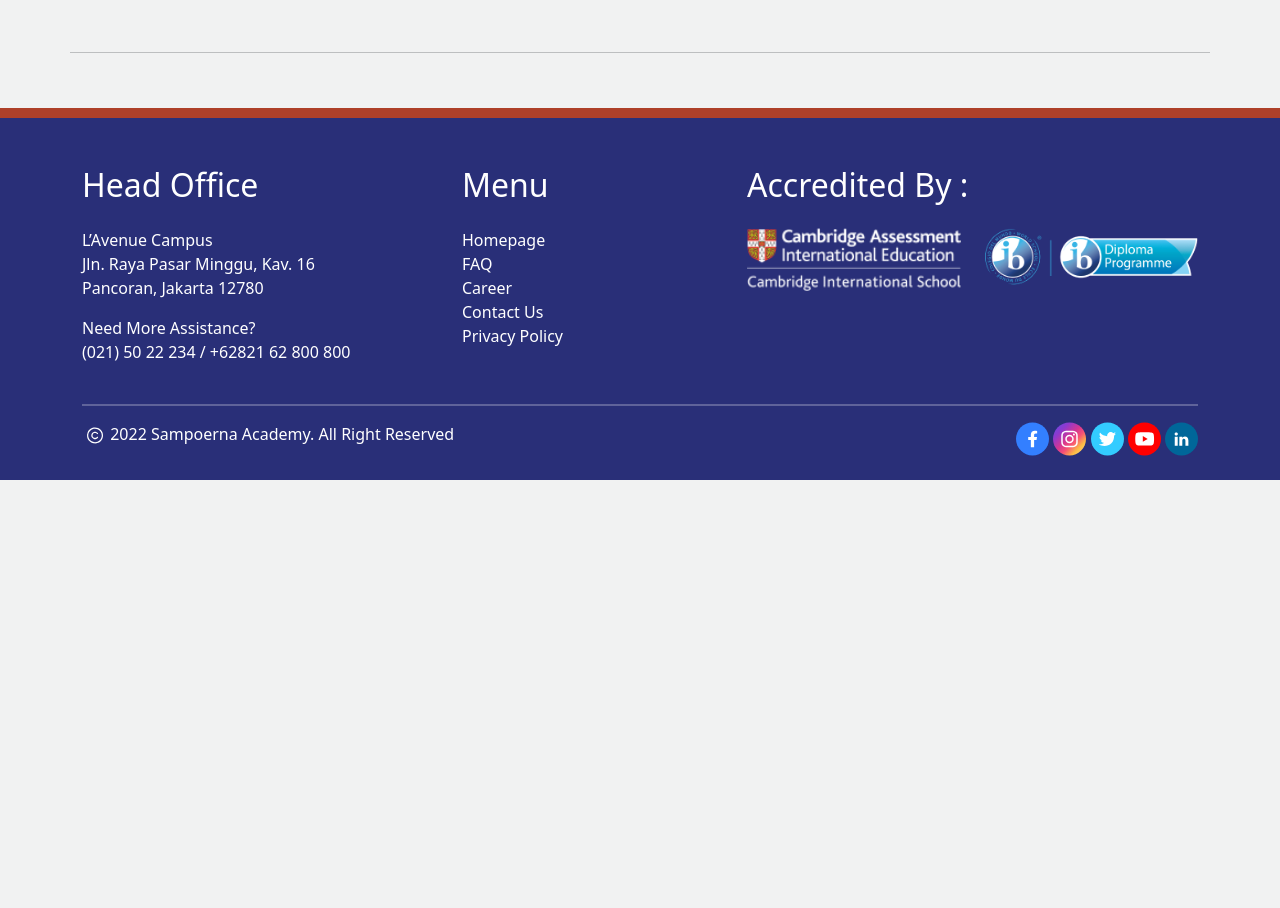
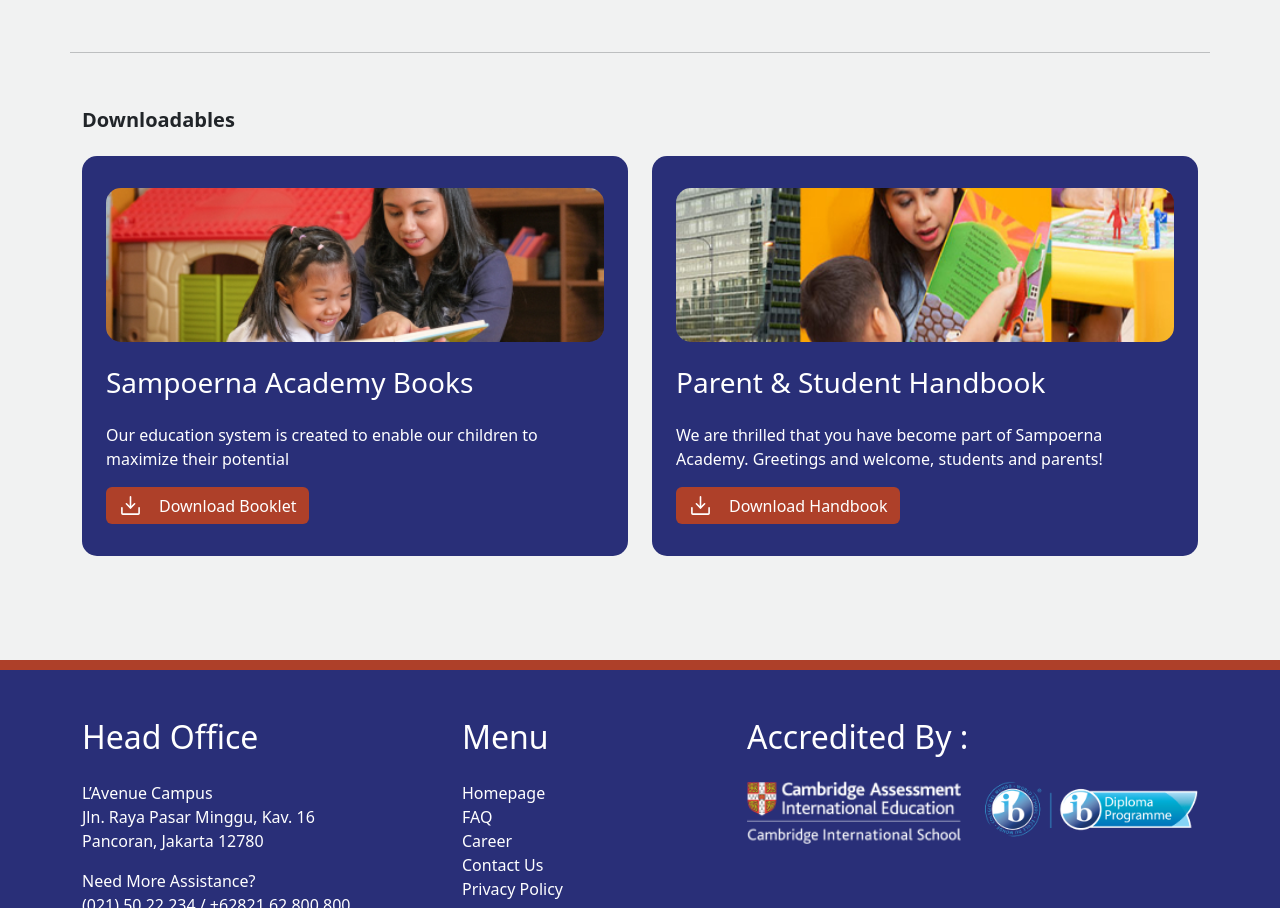
Before and after one commit to ihzakbaryanda/sampoerna-academy, a plain HTML site: page admission.html in a window 1280 px wide. Shown: the part 2597-3505 px from the top of the page. Before the commit the page ends 3077 px from the top, so only its background shows below. Drawn offline with nearby package versions, Linux system fonts and the light colour scheme.

Commit message:
admission downloadables done

```diff
--- a/admission.html
+++ b/admission.html
@@ -340,6 +340,43 @@
             </button>
         </section>
         <hr style="margin-block: 55px;" class="container">
+
+        <!-- section downloadbles -->
+        <section class="container" style="margin-bottom: 80px;">
+
+            <h5 class="mb-4 fw-bold">Downloadables</h5>
+            <div class="row">
+                <div class="col-lg-6 mb-4">
+                    <div class="card border-0 py-3 bg-purple text-white" style="border-radius: 15px;">
+                        <div class="card-body px-4">
+                            <img src="assets/image/downloadbles1.jpg" alt="" class="w-100"
+                                style="object-fit: cover; border-radius: 15px;">
+                            <h3 class="my-4">Sampoerna Academy Books</h3>
+                            <p>Our education system is created to enable our children to maximize their potential</p>
+                            <button class="btn btn-danger d-flex align-items-center gap-3">
+                                <img src="assets/icon/DownloadSimple.svg" alt="">
+                                <span>Download Booklet</span>
+                            </button>
+                        </div>
+                    </div>
+                </div>
+                <div class="col-lg-6">
+                    <div class="card border-0 py-3 bg-purple text-white" style="border-radius: 15px;">
+                        <div class="card-body px-4">
+                            <img src="assets/image/downloadbles2.jpg" alt="" class="w-100"
+                                style="object-fit: cover; border-radius: 15px;">
+                            <h3 class="my-4">Parent & Student Handbook</h3>
+                            <p>We are thrilled that you have become part of Sampoerna Academy. Greetings and welcome,
+                                students and parents!</p>
+                            <button class="btn btn-danger d-flex align-items-center gap-3">
+                                <img src="assets/icon/DownloadSimple.svg" alt="">
+                                <span>Download Handbook</span>
+                            </button>
+                        </div>
+                    </div>
+                </div>
+            </div>
+        </section>
     </main>
 
     <footer class="bg-purple text-white" style="border-top: 10px solid var(--my-red);">
```
Also changed, not shown: assets/icon/DownloadSimple.svg (added), assets/image/downloadbles1.jpg (added), assets/image/downloadbles2.jpg (added).
